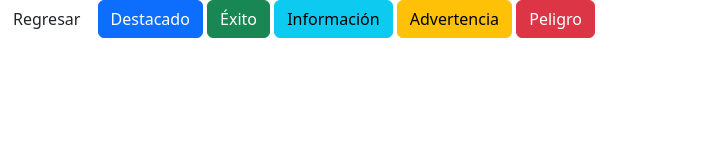
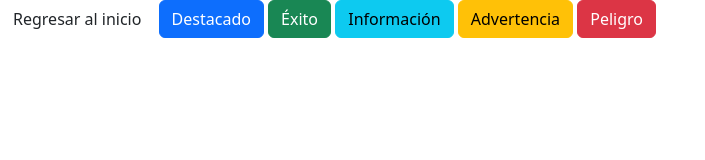
Before and after one commit to JoseManuel03/TAP-2023, a plain HTML site: page botonesconestilo.html in a window 1280 px wide. Shown: the whole page, without its empty margins (0-705 px from the left). Drawn offline with nearby package versions, Linux system fonts and the light colour scheme.

Commit message:
Update botonesconestilo.html

```diff
--- a/botonesconestilo.html
+++ b/botonesconestilo.html
@@ -7,7 +7,7 @@
     </head>
 
     <body>
-        <button type="button" href="index.html" class="btn btn-default" >Regresar </button>
+        <button type="button" class="btn btn-default" onclick="history.go(-1)";>Regresar al inicio</button>
 
         <button type="button" class="btn btn-primary">Destacado</button>
 
```
